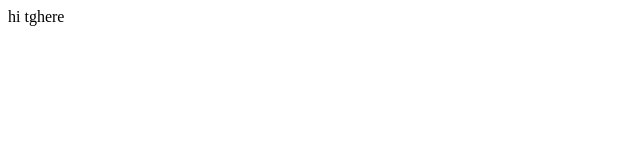
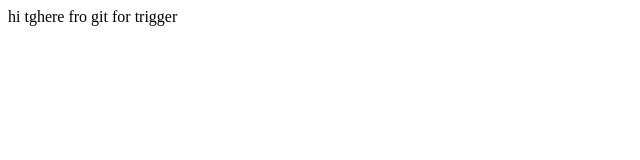
Before and after one commit to microbhackthon/dockertest, a plain HTML site: page index.html in a window 1280 px wide. Shown: the whole page, without its empty margins (0-640 px from the left). Drawn offline with Linux system fonts and the light colour scheme.

Commit message:
Update index.html

```diff
--- a/index.html
+++ b/index.html
@@ -1,3 +1,3 @@
 <html>
-<body>hi tghere </body>
+<body>hi tghere fro git for trigger</body>
 </html>
```
